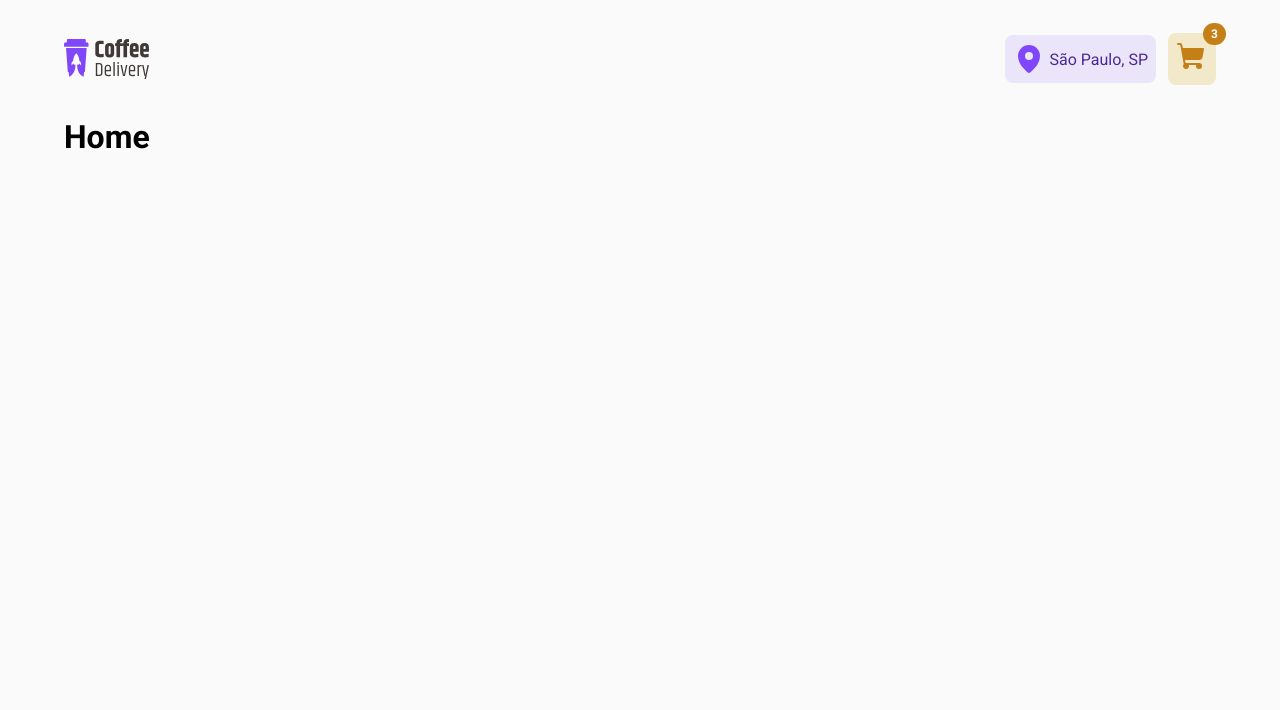
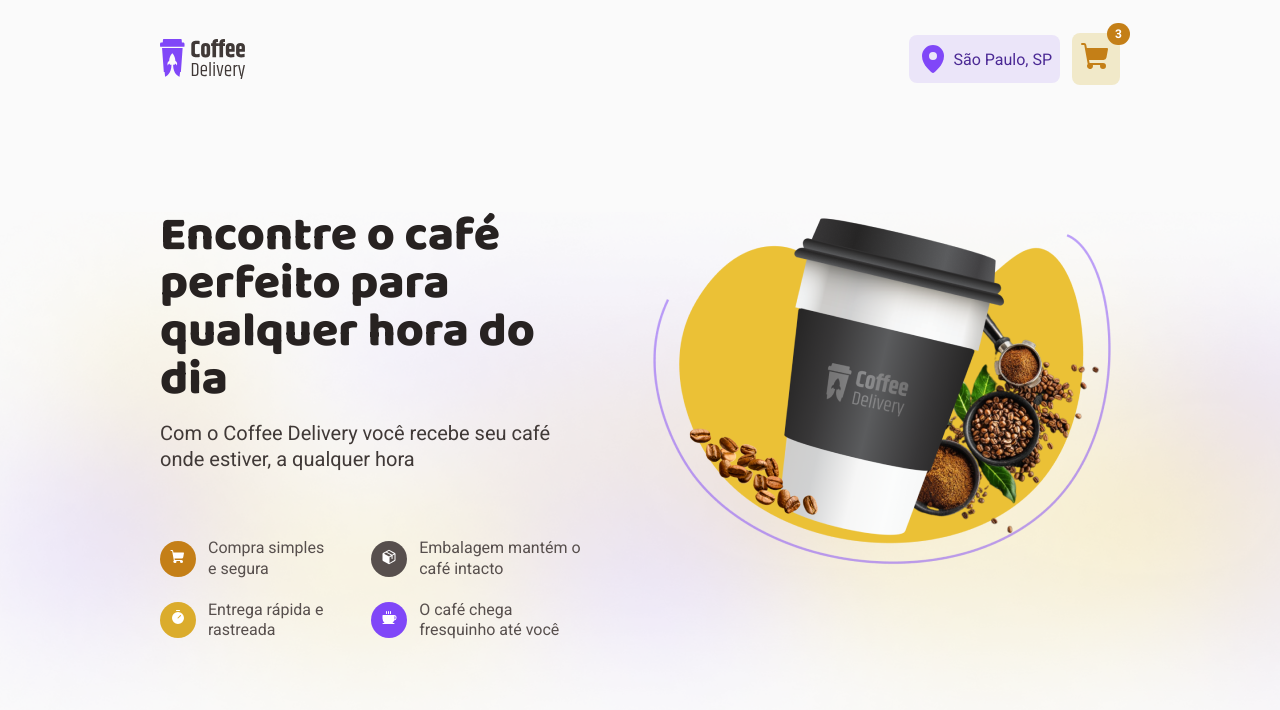
Before and after one commit to taiprogrammer/challenge-coffee-delivery, a React (Vite) app: page / in a window 1280 px wide. Shown: the top 710 px of the page. Built offline with nearby package versions, Linux system fonts and the light colour scheme.

Commit message:
feature (Home) - banner section

```diff
--- a/src/components/Header/styles.ts
+++ b/src/components/Header/styles.ts
@@ -1,9 +1,7 @@
 import styled from "styled-components";
 
 export const HeaderContainer = styled.header`
-  width: 90%;
-  margin: 0 auto;
-  padding: 2.063rem 0;
+  padding: 2.063rem 10rem;
 
   display: flex;
   align-items: center;
--- a/src/layouts/styles.ts
+++ b/src/layouts/styles.ts
@@ -1,6 +1,3 @@
 import styled from "styled-components";
 
-export const ContainerLayout = styled.main`
-  width: 90%;
-  margin: 0 auto;
-`;
+export const ContainerLayout = styled.main``;
--- /dev/null
+++ b/src/pages/Home/components/Info/index.tsx
@@ -0,0 +1,35 @@
+import { ReactNode } from "react";
+import { Icon, InfoContainer } from "./styles";
+
+interface InfoProps {
+  children: ReactNode;
+  text: string;
+}
+
+enum TypeOfIcon {
+  "COMPRA" = "Compra simples e segura",
+  "ENTREGA" = "Entrega rápida e rastreada",
+  "EMBALAGEM" = "Embalagem mantém o café intacto",
+  "CAFE" = "O café chega fresquinho até você",
+}
+
+export function Info({ children, text }: InfoProps) {
+  return (
+    <InfoContainer>
+      <Icon
+        infoColor={
+          text === TypeOfIcon.COMPRA
+            ? "dark-yellow"
+            : text === TypeOfIcon.ENTREGA
+            ? "yellow"
+            : text === TypeOfIcon.EMBALAGEM
+            ? "brown"
+            : "purple"
+        }
+      >
+        {children}
+      </Icon>
+      <p>{text}</p>
+    </InfoContainer>
+  );
+}
--- /dev/null
+++ b/src/pages/Home/components/Info/styles.ts
@@ -0,0 +1,32 @@
+import styled from "styled-components";
+
+export const InfoContainer = styled.div`
+  gap: 0.75rem;
+  display: flex;
+  align-items: center;
+
+  p {
+    font-size: 1rem;
+    font-weight: 400;
+    line-height: 1.3rem;
+    color: ${(props) => props.theme.baseText};
+  }
+`;
+
+const COLORS = {
+  "dark-yellow": "yellowDark",
+  yellow: "yellow",
+  brown: "baseText",
+  purple: "purple",
+} as const;
+
+interface InfoPropsColors {
+  infoColor: keyof typeof COLORS;
+}
+
+export const Icon = styled.span<InfoPropsColors>`
+  padding: 0.5rem 0.625rem;
+  border-radius: 999px;
+  color: ${(props) => props.theme.white};
+  background: ${(props) => props.theme[COLORS[props.infoColor]]};
+`;
--- a/src/pages/Home/index.tsx
+++ b/src/pages/Home/index.tsx
@@ -1,3 +1,47 @@
+import { Coffee, Package, ShoppingCart, Timer } from "phosphor-react";
+import coffee from "../../assets/img/coffee.png";
+import { Info } from "./components/Info";
+import {
+  ContainerBanner,
+  ContainerInfos,
+  ContentBanner,
+  Subtitle,
+  Title,
+} from "./styles";
+
 export function Home() {
-  return <h1>Home</h1>;
+  return (
+    <ContainerBanner>
+      <ContentBanner>
+        <div>
+          <Title>Encontre o café perfeito para qualquer hora do dia</Title>
+          <Subtitle>
+            Com o Coffee Delivery você recebe seu café onde estiver, a qualquer
+            hora
+          </Subtitle>
+          <ContainerInfos>
+            <section>
+              <Info text="Compra simples e segura">
+                <ShoppingCart weight="fill" size={16} />
+              </Info>
+              <Info text="Entrega rápida e rastreada">
+                <Timer weight="fill" size={16} />
+              </Info>
+            </section>
+            <section>
+              <Info text="Embalagem mantém o café intacto">
+                <Package weight="fill" size={16} />
+              </Info>
+              <Info text="O café chega fresquinho até você">
+                <Coffee weight="fill" size={16} />
+              </Info>
+            </section>
+          </ContainerInfos>
+        </div>
+        <div>
+          <img src={coffee} alt="Coffee Example" />
+        </div>
+      </ContentBanner>
+    </ContainerBanner>
+  );
 }
--- /dev/null
+++ b/src/pages/Home/styles.ts
@@ -0,0 +1,47 @@
+import styled from "styled-components";
+import background from "../../assets/img/background.png";
+
+export const ContainerBanner = styled.section`
+  padding: 0 10rem;
+  background: url(${background});
+  background-size: cover;
+`;
+
+export const ContentBanner = styled.aside`
+  gap: 3.5rem;
+  display: flex;
+  align-items: flex-start;
+
+  margin-top: 5.875rem;
+  padding-bottom: 5.625rem;
+  color: ${(props) => props.theme.baseTitle};
+`;
+
+export const Title = styled.h1`
+  font-size: 3rem;
+  font-weight: 800;
+  line-height: 1;
+  font-family: "Baloo 2", sans-serif;
+`;
+
+export const Subtitle = styled.p`
+  font-weight: 400;
+  font-size: 1.25rem;
+  line-height: 1.625rem;
+  color: ${(props) => props.theme.baseSubtitle};
+
+  margin-top: 1rem;
+`;
+
+export const ContainerInfos = styled.aside`
+  gap: 2.5rem;
+  display: flex;
+
+  margin-top: 4.125rem;
+
+  section {
+    gap: 1.25rem;
+    display: flex;
+    flex-direction: column;
+  }
+`;
```
Also changed, not shown: src/assets/img/background.png (added), src/assets/img/coffee.png (added).
